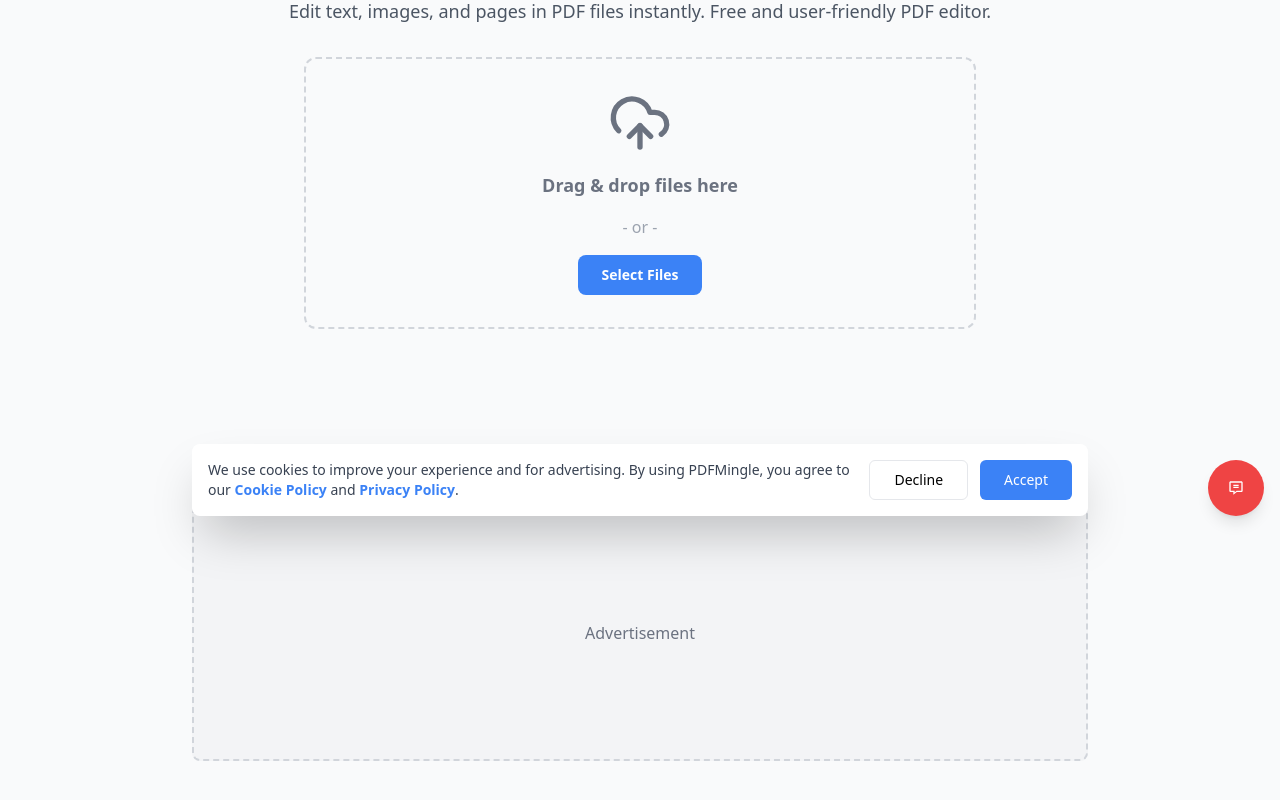
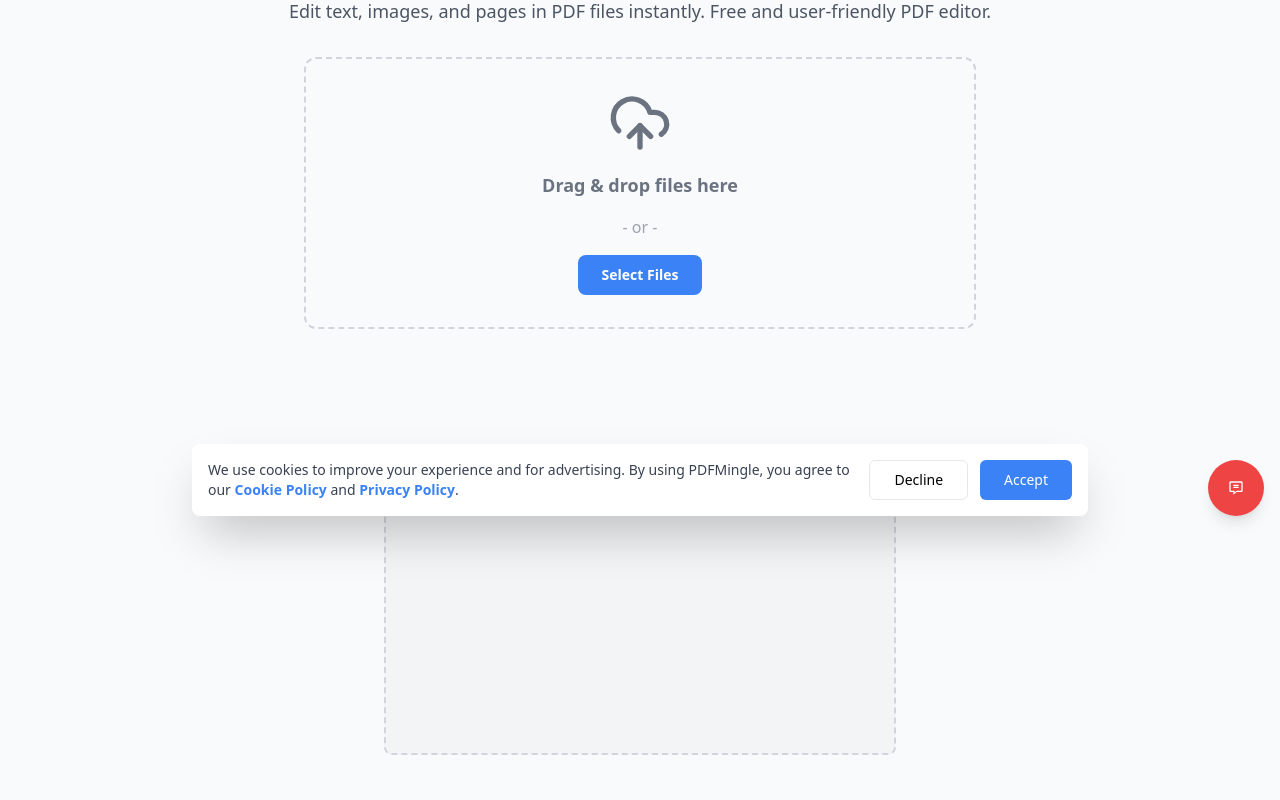
Before and after one commit to widhia-solanki/Pdfmingle, a Next.js app: page /edit-pdf in a window 1280 px wide. Shown: the part 268-1068 px from the top of the page. Built offline with nearby package versions, Linux system fonts and the light colour scheme.

Commit message:
Update AdPlaceholder.tsx

```diff
--- a/src/components/AdPlaceholder.tsx
+++ b/src/components/AdPlaceholder.tsx
@@ -4,16 +4,13 @@ import React from 'react';
 
 export const AdPlaceholder = () => {
   return (
-    <div className="w-full py-8 md:py-12">
-      <div className="container mx-auto max-w-4xl">
-        {/*
-          This is the placeholder for your ad.
-          It has a defined height and some styling to be visible.
-          You can replace this with your ad service component (e.g., Google AdSense) later.
-        */}
-        <div className="flex h-64 items-center justify-center rounded-lg border-2 border-dashed border-gray-300 bg-gray-100 dark:border-gray-600 dark:bg-gray-800">
-          <span className="text-gray-500 dark:text-gray-400">Advertisement</span>
-        </div>
+    <div className="w-full py-8 md:py-12 flex justify-center">
+      {/*
+        The container still reserves a minimum height to prevent layout shift.
+        The "Advertisement" text has been removed from inside.
+      */}
+      <div className="w-full max-w-lg min-h-[250px] rounded-lg border-2 border-dashed border-gray-300 bg-gray-100 dark:border-gray-600 dark:bg-gray-800">
+        {/* This space is now intentionally left empty */}
       </div>
     </div>
   );
```
